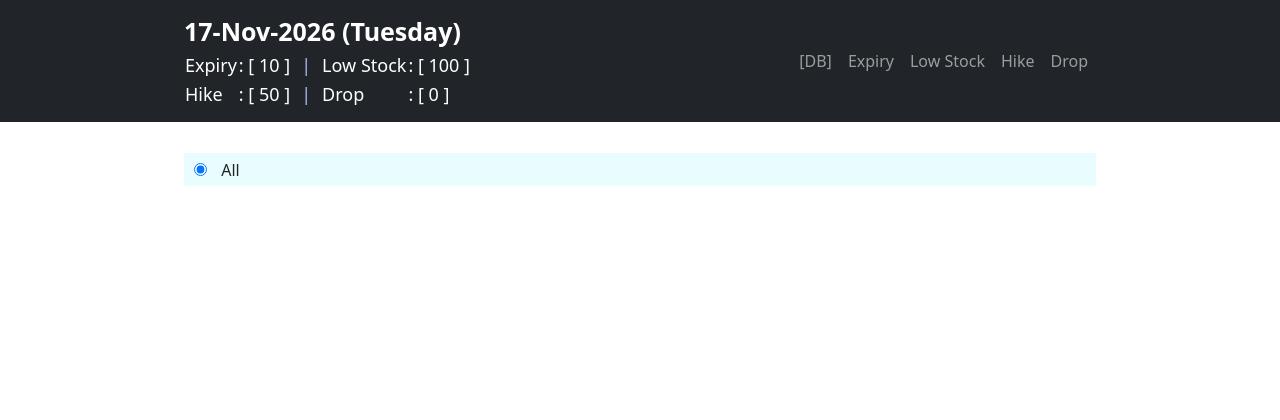
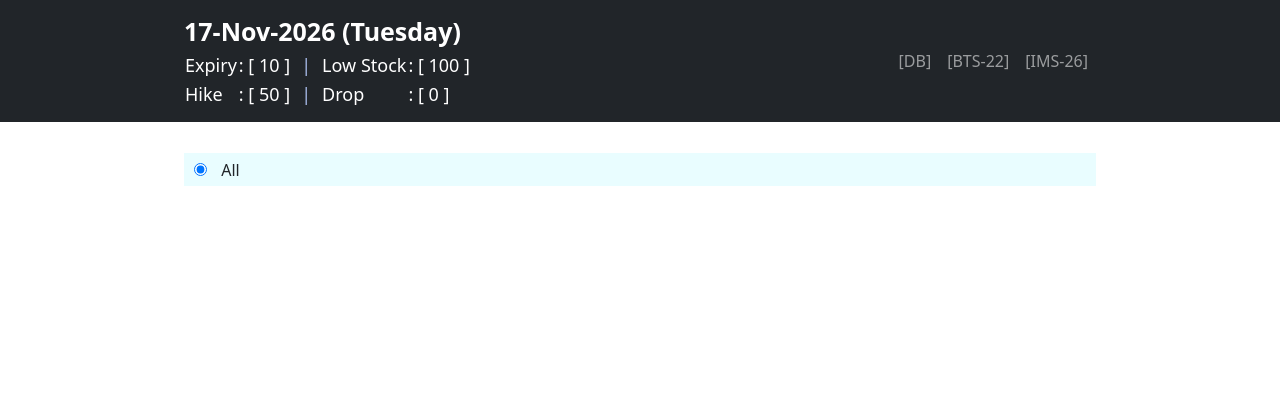
Before and after one commit to kyawwintthuk/pms23, a PHP site: page /index.php in a window 1280 px wide. Shown: the top 420 px of the page. Run offline with PHP 8.4, Linux system fonts and the light colour scheme; the visitor is signed in with stand-in values (Sample User, id 1); data that the repository does not hold is empty; some libraries are stand-ins or nearby versions.

Commit message:
2026/11/17 fixed navbar

```diff
--- a/includes/navbar.php
+++ b/includes/navbar.php
@@ -30,6 +30,12 @@
           <a class="nav-link" href="db_export.php">[DB]</a>
         </li>
         <li class="nav-item">
+          <a class="nav-link" href="http://bts22.rf.gd/">[BTS-22]</a>
+        </li>
+        <li class="nav-item">
+          <a class="nav-link" href="https://ims26.rf.gd/">[IMS-26]</a>
+        </li>
+        <!-- <li class="nav-item">
           <a class="nav-link" href="index.php">Expiry</a>
         </li>
         <li class="nav-item">
@@ -40,7 +46,7 @@
         </li>
         <li class="nav-item">
           <a class="nav-link" href="index.php">Drop</a>
-        </li>
+        </li> -->
       </ul>
     </div>
   </div>
```
